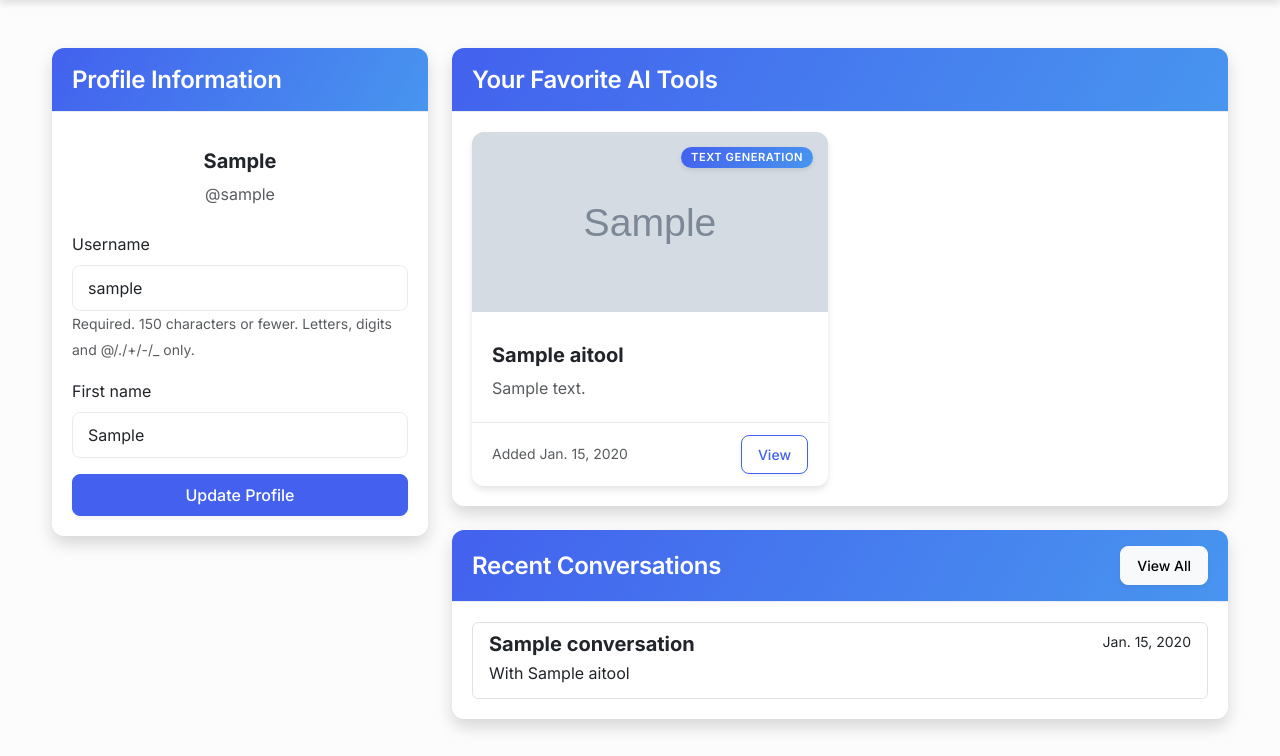
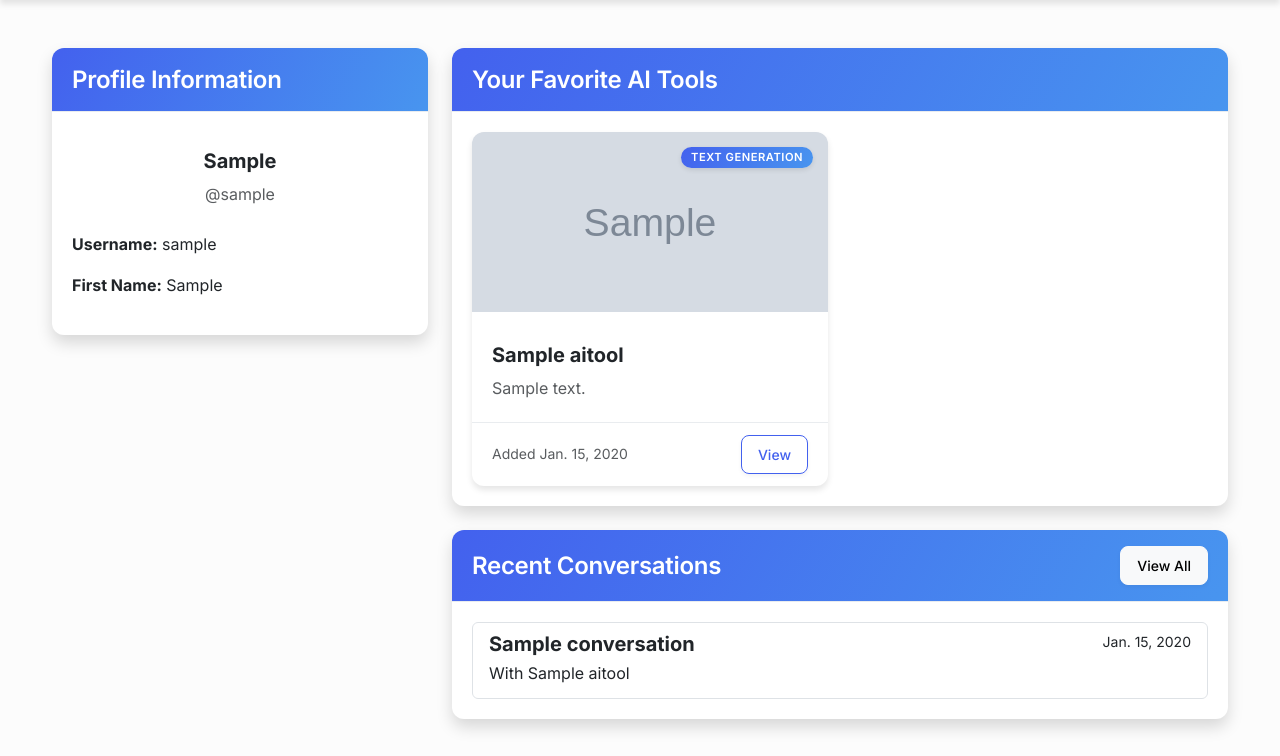
Before and after one commit to Mateoloperaortiz/ProyectoIntegrador1, a Django app: page /users/profile/ in a window 1280 px wide. Shown: the part 76-832 px from the top of the page. Run offline with Django 5.2, Linux system fonts and the light colour scheme; a user stored in the database is signed in; tables that the repository leaves empty hold one stand-in row (values such as "Sample post"); grey boxes marked "Sample" are stand-in pictures; some libraries are stand-ins or nearby versions.

Commit message:
profile adjustment

```diff
--- a/templates/users/profile.html
+++ b/templates/users/profile.html
@@ -7,7 +7,7 @@
 {% block content %}
 <div class="container py-5">
     <div class="row">
-            <!-- Profile Information -->
+          <!-- Profile Information -->
         <div class="col-lg-4 mb-4">
             <div class="card shadow">
                 <div class="card-header bg-primary text-white">
@@ -19,17 +19,12 @@
                         <p class="text-muted">@{{ user.username }}</p>
                     </div>
 
-                    <form method="post">
-                        {% csrf_token %}
-                        {% bootstrap_form form %}
-
-                        <div class="d-grid gap-2">
-                            <button type="submit" class="btn btn-primary">Update Profile</button>
-                        </div>
-                    </form>
+                    <p><strong>Username:</strong> {{ user.username }}</p>
+                    <p><strong>First Name:</strong> {{ user.first_name }}</p>
                 </div>
             </div>
         </div>
+
 
 
         <!-- Favorites -->
--- a/users/forms.py
+++ b/users/forms.py
@@ -60,15 +60,14 @@ class CustomAuthenticationForm(AuthenticationForm):
         widget=forms.PasswordInput(attrs={'class': 'form-control', 'placeholder': 'Password'})
     )
 
-
 class ProfileUpdateForm(forms.ModelForm):
     """
-    Form for updating user profile information.
+    Form for displaying user profile information without editing.
     """
     class Meta:
         model = CustomUser
         fields = ['username', 'first_name']
         widgets = {
-            'username': forms.TextInput(attrs={'class': 'form-control'}),
-            'first_name': forms.TextInput(attrs={'class': 'form-control'}),
+            'username': forms.TextInput(attrs={'class': 'form-control', 'readonly': 'readonly'}),
+            'first_name': forms.TextInput(attrs={'class': 'form-control', 'readonly': 'readonly'}),
         }
--- a/users/views.py
+++ b/users/views.py
@@ -8,6 +8,8 @@ from django.utils.translation import gettext_lazy as _
 
 from .forms import CustomUserCreationForm, CustomAuthenticationForm, ProfileUpdateForm
 from .models import CustomUser
+from django.views.generic import DetailView
+
 from interaction.models import Favorite
 
 class RegisterView(CreateView):
@@ -33,21 +35,15 @@ class CustomLoginView(LoginView):
     redirect_authenticated_user = True
 
 
-class ProfileView(LoginRequiredMixin, UpdateView):
+class ProfileView(LoginRequiredMixin, DetailView):
     """
-    View for displaying and updating user profile.
+    View for displaying user profile without editing.
     """
     model = CustomUser
-    form_class = ProfileUpdateForm
     template_name = 'users/profile.html'
-    success_url = reverse_lazy('users:profile')
 
     def get_object(self):
         return self.request.user
-
-    def form_valid(self, form):
-        messages.success(self.request, _('Your profile has been updated!'))
-        return super().form_valid(form)
 
     def get_context_data(self, **kwargs):
         context = super().get_context_data(**kwargs)
```
